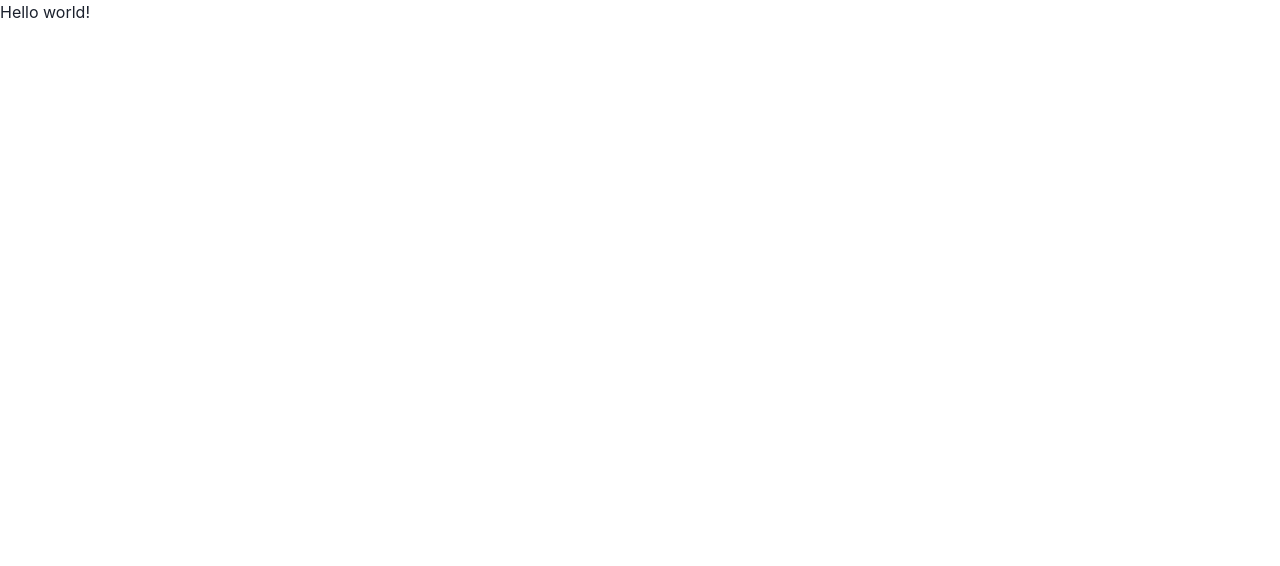
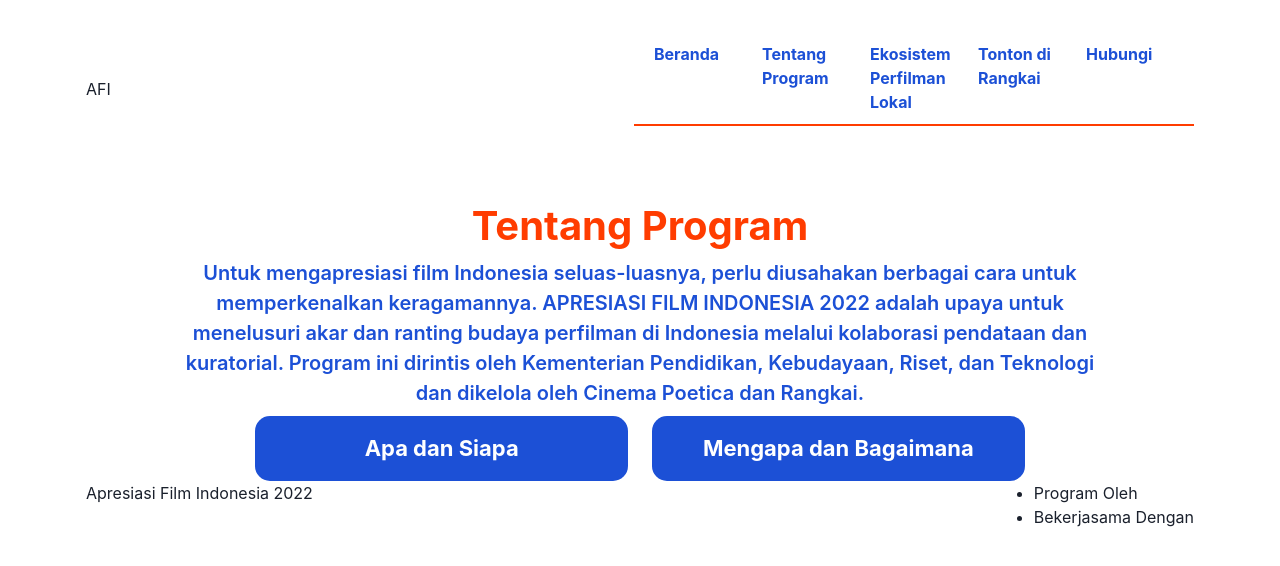
Before and after one commit to Rangkai/afi, a Gatsby site: page / in a window 1280 px wide. Built offline with nearby package versions, Linux system fonts and the light colour scheme; Gatsby itself is replaced by a stand-in of ours.

Commit message:
create layout

```diff
--- a/gatsby-config.js
+++ b/gatsby-config.js
@@ -7,16 +7,8 @@
 module.exports = {
   /* Your site config here */
   plugins: [
-    {
-      resolve: '@chakra-ui/gatsby-plugin',
-      options: {
-        /**
-         * @property {boolean} [resetCSS=true]
-         * if false, this plugin will not use `<CSSReset />
-         */
-        resetCSS: true,
-      },
-    },
+    '@chakra-ui/gatsby-plugin',
     'gatsby-plugin-eslint',
+    'gatsby-plugin-sass',
   ],
 };
--- a/package.json
+++ b/package.json
@@ -31,7 +31,9 @@
     "eslint-plugin-react": "^7.31.10",
     "eslint-plugin-react-hooks": "^4.6.0",
     "gatsby-plugin-eslint": "^4.0.2",
-    "prettier": "^2.7.1"
+    "gatsby-plugin-sass": "^5.24.0",
+    "prettier": "^2.7.1",
+    "sass": "^1.55.0"
   },
   "repository": {
     "type": "git",
--- /dev/null
+++ b/src/components/Footer.jsx
@@ -0,0 +1,28 @@
+import React from 'react';
+import { Container, Flex } from '@chakra-ui/react';
+
+function Footer() {
+  return (
+    <footer>
+      <Container>
+        <Flex justifyContent="space-between">
+          <p>
+            Apresiasi Film Indonesia 2022
+          </p>
+          <nav>
+            <ul>
+              <li>
+                Program Oleh
+              </li>
+              <li>
+                Bekerjasama Dengan
+              </li>
+            </ul>
+          </nav>
+        </Flex>
+      </Container>
+    </footer>
+  );
+}
+
+export default Footer;
--- /dev/null
+++ b/src/components/Header.jsx
@@ -0,0 +1,201 @@
+import React from 'react';
+import {
+  Box, Container, Flex, Link,
+} from '@chakra-ui/react';
+import { Link as LinkGatsby } from 'gatsby';
+import styled from '@emotion/styled';
+import { keyframes } from '@emotion/react';
+
+const navList = [
+  {
+    id: 1,
+    text: 'Beranda',
+    link: '/',
+  },
+  {
+    id: 2,
+    text: 'Tentang Program',
+    link: '/about',
+    children: [
+      {
+        id: 1,
+        text: 'Apa dan Siapa',
+        link: '/what',
+      },
+      {
+        id: 2,
+        text: 'Mengapa dan Bagaimana',
+        link: '/how',
+      },
+    ],
+  },
+  {
+    id: 3,
+    text: 'Ekosistem Perfilman Lokal',
+    link: '/ecosystem',
+    children: [
+      {
+        id: 1,
+        text: 'Balikpapan',
+        link: '/city-balikpapan',
+      },
+      {
+        id: 2,
+        text: 'Banda Aceh',
+        link: '/city-banda-aceh',
+      },
+      {
+        id: 3,
+        text: 'Purbalingga',
+        link: '/city-banda-aceh',
+      },
+    ],
+  },
+  {
+    id: 4,
+    text: 'Tonton di Rangkai',
+    link: 'https://rangkai.id/',
+    external: true,
+  },
+  {
+    id: 5,
+    text: 'Hubungi',
+    link: '/contact',
+  },
+];
+
+const slideDown = keyframes`
+  0% {
+    opacity: 0;
+    transform: translateY(-100%);
+  }
+
+  100% {
+    opacity: 1;
+    transform: translateY(0);
+  }
+`;
+
+const StyledListItem = styled.li`
+  list-style: none;
+  width: 108px;
+  border-radius: 10px 10px 0 0;
+  position: relative;
+  height: max-content;
+  ul {
+    position: absolute;
+    top: 100%;
+    left: 0;
+    width: 100%;
+    perspective: 1000px;
+  }
+  ${(p) => p.hasChild && (
+    `
+      &:hover {
+        background-color: var(--chakra-colors-brandBlue-500);
+        a {
+          color: #FFFFFF;
+        }
+        ul {
+          opacity: 1;
+          top: 100%;
+          li {
+            display: block;
+            a {
+              &:hover {
+                text-decoration: none;
+                color: var(--chakra-colors-brandRed-500);
+              }
+            }
+          }
+        }
+      }
+      `
+  )}
+`;
+
+const StyledListItemChild = styled.li`
+  background-color: var(--chakra-colors-brandBlue-500);
+  list-style: none;
+  transform-origin: top center;
+  animation: ${slideDown} 150ms ${(p) => +p.idx * 60}ms ease-in forwards;
+  display: none;
+  color: #FFFFFF;
+  opacity: 0;
+  &:last-of-type {
+    border-radius: 0 0 10px 10px;
+  }
+  a {
+    display: block;
+    color: #FFFFFF;
+    font-weight: 700;
+    padding: 10px;
+    padding-right: 6px;
+    font-size: 15px;
+    white-space: pre-wrap;
+  }
+
+`;
+
+function Header() {
+  return (
+    <Box as="header" mt={[null, '32px']} mb={[null, '56px']}>
+      <Container>
+        <Flex alignItems="center">
+          <p>
+            AFI
+          </p>
+          <Flex
+            as="nav"
+            justifyContent="flex-end"
+            width="100%"
+          >
+            <Flex
+              as="ul"
+              mb="20px"
+              px="10px"
+              borderBottom="2px solid"
+              borderColor="brandRed.500"
+            >
+              {navList.map((nav) => (
+                <StyledListItem
+                  key={nav.id}
+                  hasChild={!!nav.children?.length}
+                >
+                  <Link
+                    as={LinkGatsby}
+                    to={nav.link}
+                    color="brandBlue.500"
+                    fontWeight="700"
+                    p="10px"
+                    display="block"
+                    _hover={{
+                      color: 'var(--chakra-colors-brandRed-500) !important',
+                      textDecoration: 'none',
+                    }}
+                    target={nav?.external ? '_blank' : ''}
+                  >
+                    {nav.text}
+                  </Link>
+                  {!!nav.children?.length && (
+                    <ul>
+                      {nav.children.map((child, i) => (
+                        <StyledListItemChild key={child.id} idx={i + 1}>
+                          <Link as={LinkGatsby} to={child.link}>
+                            {child.text}
+                          </Link>
+                        </StyledListItemChild>
+                      ))}
+                    </ul>
+                  )}
+                </StyledListItem>
+              ))}
+            </Flex>
+          </Flex>
+        </Flex>
+      </Container>
+    </Box>
+  );
+}
+
+export default Header;
--- /dev/null
+++ b/src/components/Layout.jsx
@@ -0,0 +1,17 @@
+import React from 'react';
+import { ChakraProvider } from '@chakra-ui/react';
+import Footer from './Footer';
+import Header from './Header';
+import theme from '../theme/theme';
+
+function Layout({ children }) {
+  return (
+    <ChakraProvider theme={theme} resetCSS>
+      <Header />
+      {children}
+      <Footer />
+    </ChakraProvider>
+  );
+}
+
+export default Layout;
--- a/src/pages/index.jsx
+++ b/src/pages/index.jsx
@@ -1,10 +1,47 @@
-import { ChakraProvider } from '@chakra-ui/react';
+import {
+  Box, Button, Container, Heading, SimpleGrid, Text,
+} from '@chakra-ui/react';
 import React from 'react';
+import Layout from '../components/Layout';
+import '../styles/global.scss';
 
 export default function Home() {
   return (
-    <ChakraProvider>
-      <div>Hello world!</div>
-    </ChakraProvider>
+    <Layout>
+      <Container>
+        <Box as="section" textAlign="center" display="flex" justifyContent="center">
+          <Box width={['100%', null, '83.33%']}>
+            <Heading
+              as="h3"
+              color="brandRed.500"
+              fontSize="40px"
+              marginBottom="8px"
+            >
+              Tentang Program
+            </Heading>
+            <Text color="brandBlue.500" fontWeight="600">
+              Untuk mengapresiasi film Indonesia seluas-luasnya, perlu diusahakan berbagai cara
+              untuk memperkenalkan keragamannya. APRESIASI FILM INDONESIA 2022 adalah upaya untuk
+              menelusuri akar dan ranting budaya perfilman di Indonesia melalui kolaborasi pendataan
+              dan kuratorial. Program ini dirintis oleh Kementerian Pendidikan, Kebudayaan, Riset,
+              dan Teknologi dan dikelola oleh Cinema Poetica dan Rangkai.
+            </Text>
+            <SimpleGrid
+              columns={[1, null, 2]}
+              gap={['16px', null, '24px']}
+              width={['100%', null, '83.33%']}
+              mx={[null, 'auto']}
+            >
+              <Button colorScheme="brandBlue">
+                Apa dan Siapa
+              </Button>
+              <Button colorScheme="brandBlue">
+                Mengapa dan Bagaimana
+              </Button>
+            </SimpleGrid>
+          </Box>
+        </Box>
+      </Container>
+    </Layout>
   );
 }
--- /dev/null
+++ b/src/styles/global.scss
@@ -0,0 +1,7 @@
+@import url('https://fonts.googleapis.com/css2?family=Raleway:wght@400;500;600;700&display=swap');
+
+$text-font: 'Raleway';
+
+body, html {
+  font-family: $text-font, sans-serif;
+}
--- /dev/null
+++ b/src/theme/components/button-theme.js
@@ -0,0 +1,22 @@
+import { defineStyleConfig } from '@chakra-ui/react';
+
+const buttonTheme = defineStyleConfig({
+  baseStyle: {
+    fontWeight: '700',
+    borderRadius: 15,
+  },
+  sizes: {
+    md: {
+      fontSize: '22px',
+      height: '65px',
+      px: '40px',
+      py: '15px',
+    },
+  },
+  defaultProps: {
+    size: 'md',
+    variant: 'solid',
+  },
+});
+
+export default buttonTheme;
--- /dev/null
+++ b/src/theme/components/container-theme.js
@@ -0,0 +1,14 @@
+import { defineStyleConfig } from '@chakra-ui/react';
+
+const containerTheme = defineStyleConfig({
+  sizes: {
+    md: {
+      maxWidth: ['100%', '540px', '720px', '960px', '1140px', '1320px'],
+    },
+  },
+  defaultProps: {
+    size: 'md',
+  },
+});
+
+export default containerTheme;
--- /dev/null
+++ b/src/theme/theme.js
@@ -0,0 +1,37 @@
+import { extendTheme } from '@chakra-ui/react';
+import buttonTheme from './components/button-theme';
+import containerTheme from './components/container-theme';
+
+const breakpoints = {
+  sm: '576px',
+  md: '768px',
+  lg: '960px',
+  xl: '1200px',
+  '2xl': '1400px',
+};
+
+const theme = {
+  breakpoints,
+  colors: {
+    brandBlue: {
+      500: '#1C50D6', // background color
+      600: '#1740a8', // hover color
+      700: '#1740a8', // active color
+    },
+    brandRed: {
+      500: '#ff3c00', // background color
+    },
+  },
+  components: {
+    Button: buttonTheme,
+    Container: containerTheme,
+    Text: {
+      baseStyle: {
+        marginBottom: '8px',
+        fontSize: '20px',
+      },
+    },
+  },
+};
+
+export default extendTheme(theme);
```
Also changed, not shown: .eslintrc.json, 2 other files.
